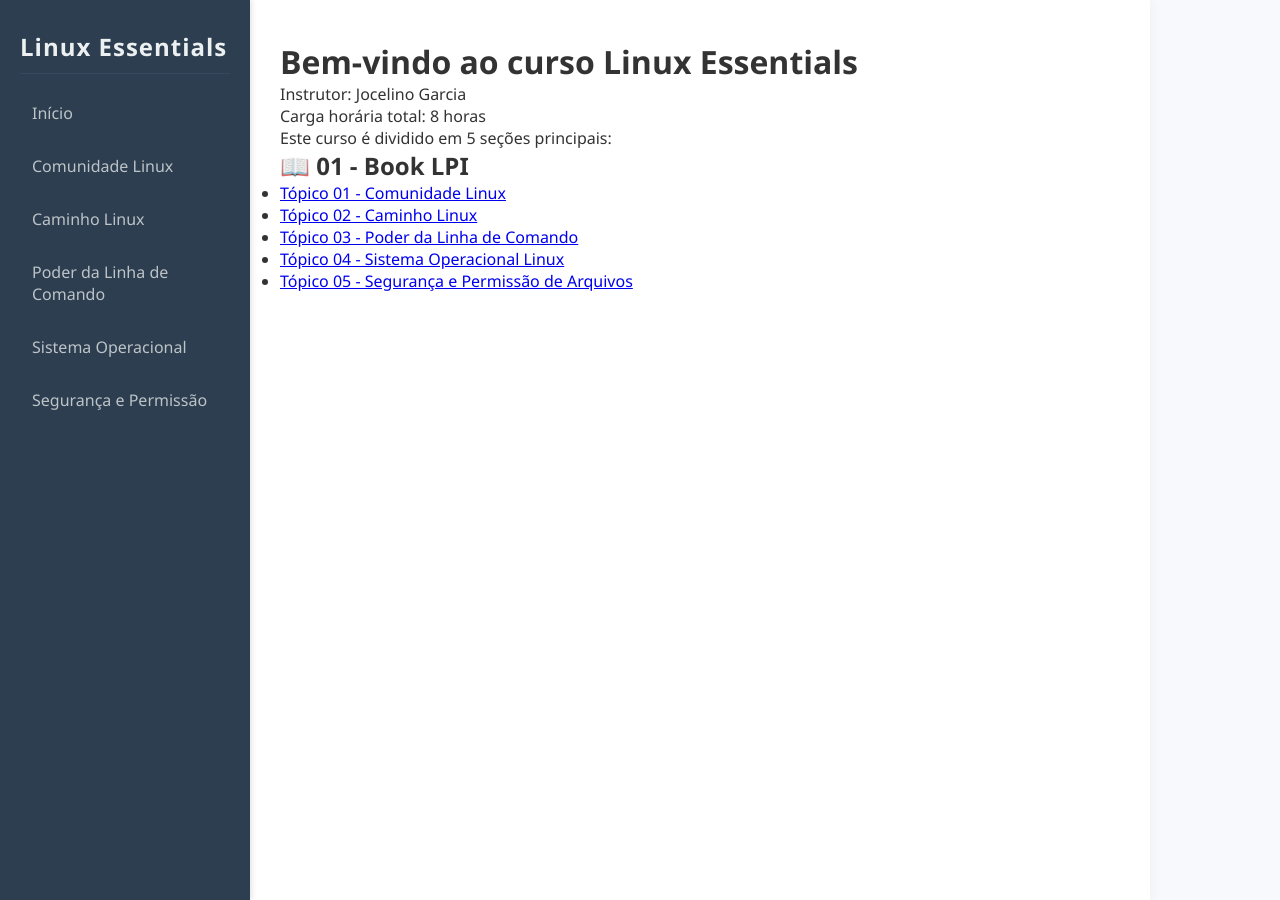
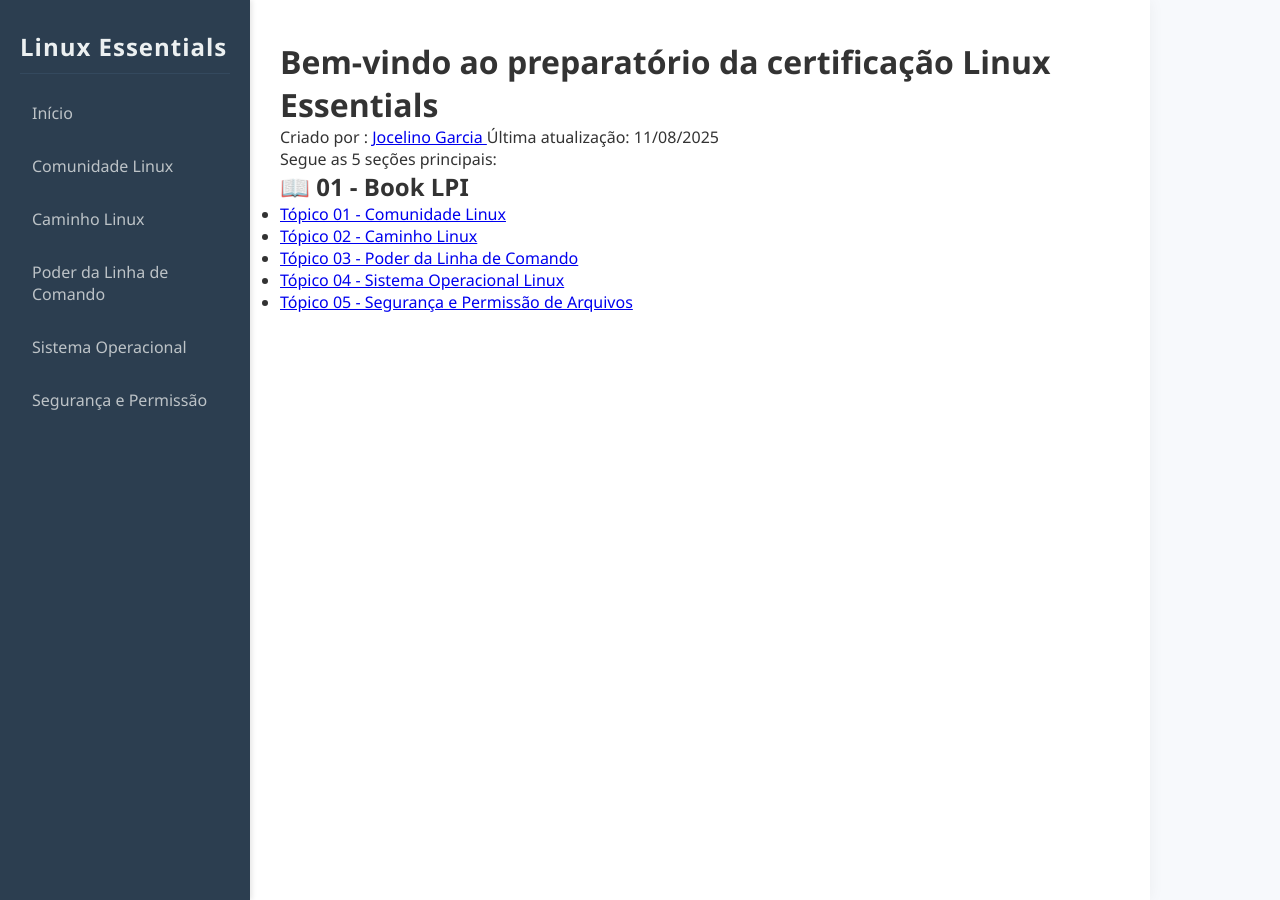
Before and after one commit to jocelinoFG017/linux-essentials, a Jekyll site: the page built from index.md, in a window 1280 px wide and 900 px high. Built offline with Jekyll 4.4.1, drawn with Linux system fonts in a browser that asks for light colours.

Commit message:
docs: atualiza index.md principal

```diff
--- a/index.md
+++ b/index.md
@@ -3,12 +3,12 @@
 title: Início
 ---
 
-# Bem-vindo ao curso **Linux Essentials**
+# Bem-vindo ao preparatório da certificação **Linux Essentials**
 
-Instrutor: Jocelino Garcia
-Carga horária total: 8 horas
+Criado por : [Jocelino Garcia ](https://github.com/jocelinoFG017)
+Última atualização: {{ site.time | date: "%d/%m/%Y" }}
 
-Este curso é dividido em 5 seções principais:
+Segue as 5 seções principais:
 
 ## 📖 01 - Book LPI
 
```
